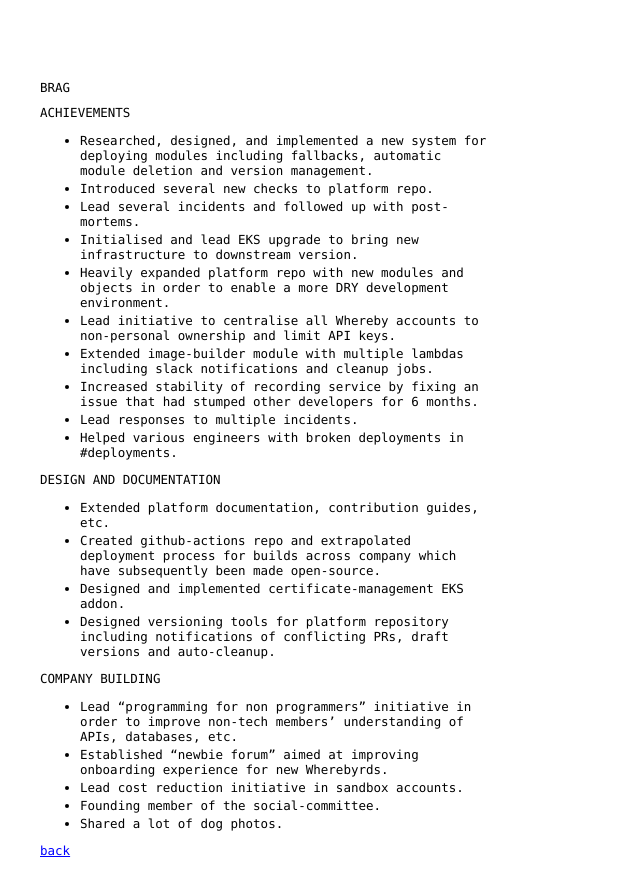
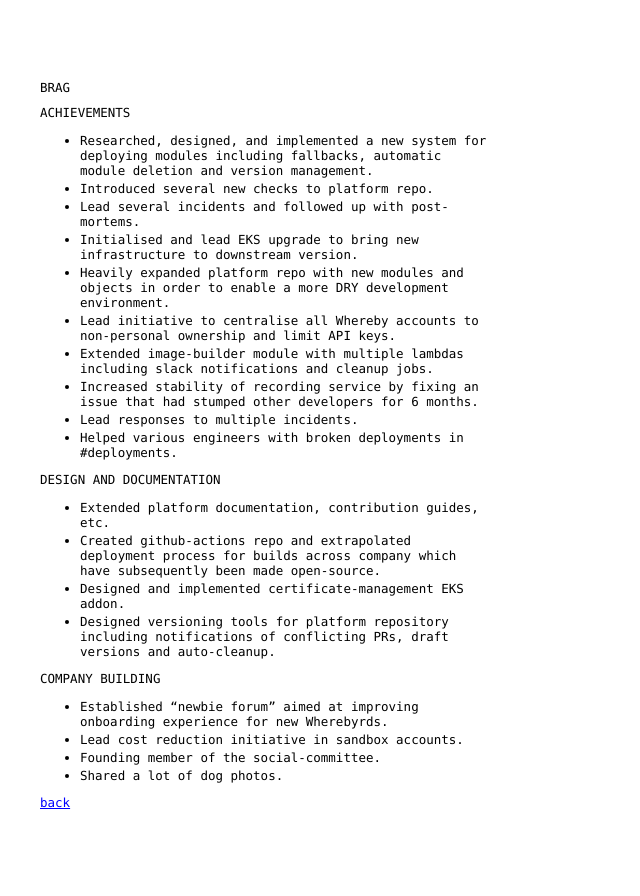
Before and after one commit to jsphwllng/jsphwllng.github.io, a Jekyll site: the page built from brag.md, in a window 1280 px wide. Shown: the top 896 px of the page, without its empty margins (0-640 px from the left). Built offline with Jekyll 4.4.1, drawn with Linux system fonts in a browser that asks for light colours.

Commit message:
From china

```diff
--- a/brag.md
+++ b/brag.md
@@ -28,7 +28,6 @@ Design and documentation
 Company building
 ----------------
 
-*   Lead "programming for non programmers" initiative in order to improve non-tech members' understanding of APIs, databases, etc.
 *   Established "newbie forum" aimed at improving onboarding experience for new Wherebyrds.
 *   Lead cost reduction initiative in sandbox accounts.
 *   Founding member of the social-committee.
```
